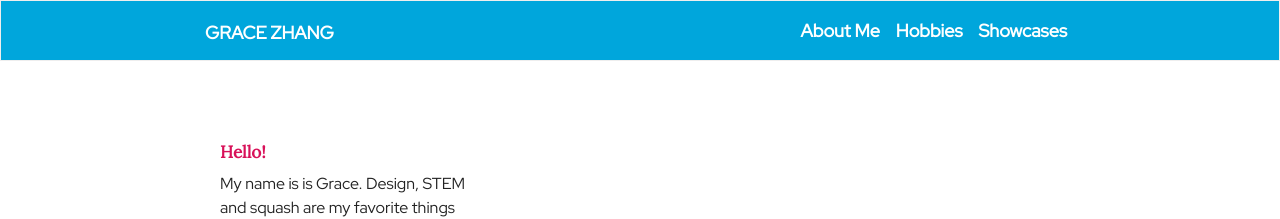
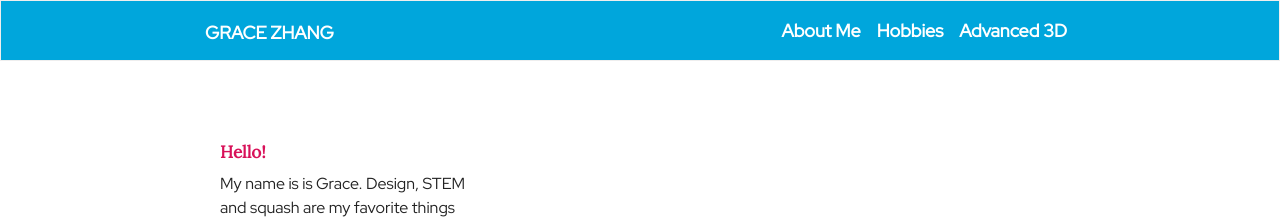
Before and after one commit to gracezca99/gracezca99.github.io, a Jekyll site: the page built from index.html, in a window 1280 px wide. Shown: the top 219 px of the page. Built offline with Jekyll 4.4.1, drawn with Linux system fonts in a browser that asks for light colours; some web fonts are replaced.

Commit message:
Update header.html
added advanced 3d page

```diff
--- a/_includes/header.html
+++ b/_includes/header.html
@@ -15,7 +15,7 @@
             <a class="nav-link" href="/hobbies.html" style="color: white;">Hobbies</a>
           </li>
           <li class="nav-item">
-            <a class="nav-link" href="/" style="color: white;">Showcases</a>
+            <a class="nav-link" href="/" style="color: white;">Advanced 3D</a>
           </li>
         </ul>
       </div>
```
